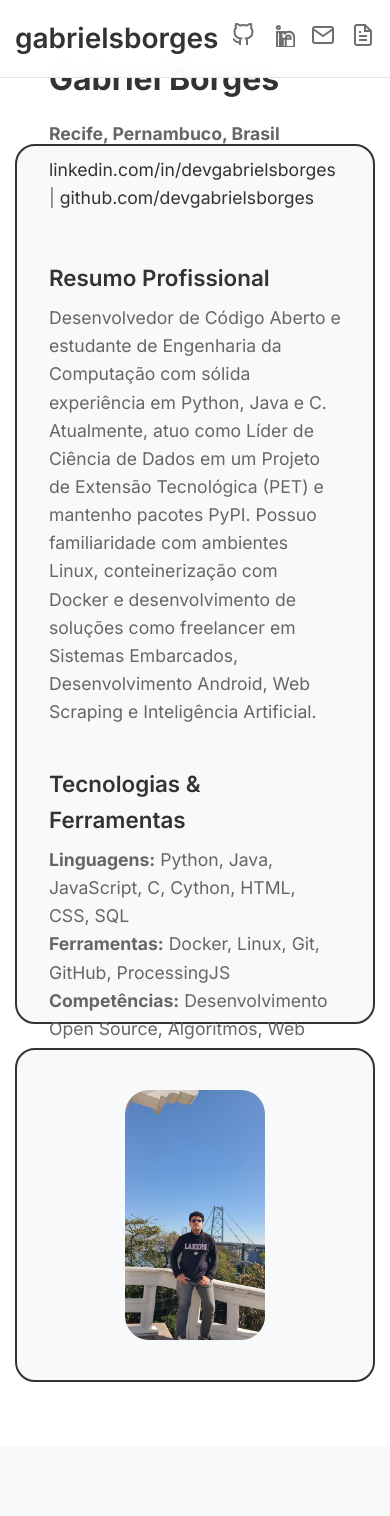
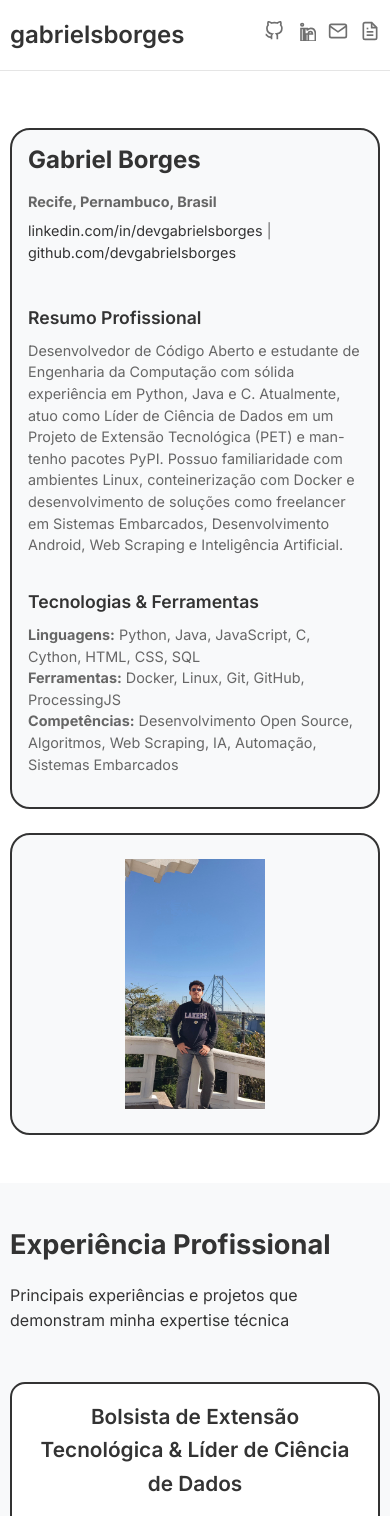
Before and after one commit to devgabrielsborges/devgabrielsborges.github.io, a Vue app: page / in a window 390 px wide. Shown: the top 1516 px of the page. Built offline with nearby package versions, Linux system fonts and the light colour scheme.

Commit message:
fix: update call-to-action text to Portuguese in Home.vue

```diff
--- a/src/style.css
+++ b/src/style.css
@@ -9,12 +9,15 @@ body {
   line-height: 1.6;
   color: #333;
   background-color: #ffffff;
+  overflow-x: hidden;
 }
 
 .container {
   max-width: 1200px;
   margin: 0 auto;
   padding: 0 20px;
+  width: 100%;
+  box-sizing: border-box;
 }
 
 /* Header Styles */
@@ -34,6 +37,8 @@ body {
   display: flex;
   justify-content: space-between;
   align-items: center;
+  flex-wrap: wrap;
+  gap: 1rem;
 }
 
 .logo {
@@ -80,7 +85,10 @@ body {
   display: grid;
   grid-template-columns: 1fr 1fr;
   gap: 2rem;
-  align-items: center;
+  align-items: stretch;
+  width: 100%;
+  max-width: 100%;
+  overflow: hidden;
 }
 
 .bio-card, .hero-card {
@@ -92,6 +100,13 @@ body {
   display: flex;
   flex-direction: column;
   justify-content: center;
+  word-wrap: break-word;
+  overflow-wrap: break-word;
+  hyphens: auto;
+  width: 100%;
+  max-width: 100%;
+  min-width: 0;
+  overflow: hidden;
 }
 
 .bio-card {
@@ -109,7 +124,11 @@ body {
   text-align: center;
 }
 
-.bio-card:hover, .hero-card:hover {
+.bio-card:hover {
+  box-shadow: 0 10px 30px rgba(0, 0, 0, 0.1);
+}
+
+.hero-card:hover {
   transform: translateY(-5px);
   box-shadow: 0 10px 30px rgba(0, 0, 0, 0.1);
 }
@@ -132,6 +151,9 @@ body {
   color: #666;
   line-height: 1.6;
   margin-bottom: 1rem;
+  word-wrap: break-word;
+  overflow-wrap: break-word;
+  hyphens: auto;
 }
 
 .location {
@@ -206,6 +228,13 @@ body {
   padding: 2rem;
   text-align: center;
   transition: transform 0.3s ease, box-shadow 0.3s ease;
+  word-wrap: break-word;
+  overflow-wrap: break-word;
+  hyphens: auto;
+  width: 100%;
+  max-width: 100%;
+  min-width: 0;
+  overflow: hidden;
 }
 
 .project-card:hover {
@@ -240,6 +269,8 @@ body {
   border-radius: 20px;
   padding: 2.5rem;
   margin-bottom: 3rem;
+  word-wrap: break-word;
+  overflow-wrap: break-word;
 }
 
 .latest-projects h3 {
@@ -247,6 +278,11 @@ body {
   font-weight: 600;
   margin-bottom: 2rem;
   text-align: center;
+}
+
+.latest-projects p {
+  text-align: left;
+  line-height: 1.6;
 }
 
 /* Featured Projects Section */
@@ -340,6 +376,8 @@ body {
   border-radius: 20px;
   padding: 3rem;
   transition: transform 0.3s ease, box-shadow 0.3s ease;
+  word-wrap: break-word;
+  overflow-wrap: break-word;
 }
 
 .experience-card:hover {
@@ -352,6 +390,11 @@ body {
   font-weight: 700;
   margin-bottom: 1rem;
   text-align: center;
+}
+
+.experience-card p {
+  text-align: left;
+  line-height: 1.6;
 }
 
 /* Contact Section */
@@ -367,6 +410,8 @@ body {
   padding: 3rem;
   text-align: center;
   transition: transform 0.3s ease, box-shadow 0.3s ease;
+  word-wrap: break-word;
+  overflow-wrap: break-word;
 }
 
 .contact-card:hover {
@@ -403,66 +448,298 @@ body {
 }
 
 /* Responsive Design */
-@media (max-width: 768px) {
+@media (max-width: 1024px) {
+  .container {
+    padding: 0 20px;
+    width: 100%;
+    max-width: 100%;
+    overflow-x: hidden;
+  }
+
+  .hero-grid {
+    gap: 1.5rem;
+    width: 100%;
+    max-width: 100%;
+    overflow: hidden;
+  }
+
+  .bio-card, .hero-card {
+    padding: 2.5rem;
+    width: 100%;
+    max-width: 100%;
+    min-width: 0;
+    overflow: hidden;
+    box-sizing: border-box;
+    word-wrap: break-word;
+    overflow-wrap: break-word;
+  }
+
+  .bio-card p, .hero-card p {
+    word-wrap: break-word;
+    overflow-wrap: break-word;
+    hyphens: auto;
+  }
+
+  .projects-grid {
+    grid-template-columns: repeat(auto-fit, minmax(280px, 1fr));
+    gap: 1.25rem;
+    width: 100%;
+  }
+
+  .project-card {
+    width: 100%;
+    max-width: 100%;
+    min-width: 0;
+    overflow: hidden;
+    box-sizing: border-box;
+  }
+}
+
+@media (max-width: 769px) {
+  .container {
+    padding: 0 15px;
+    width: 100%;
+    max-width: 100%;
+    overflow-x: hidden;
+  }
+
   .hero-grid {
     grid-template-columns: 1fr;
     gap: 1.5rem;
+    width: 100%;
+    max-width: 100%;
   }
 
   .hero-section {
-    padding: 2rem 0;
+    padding: 3rem 0;
+    min-height: auto;
+    overflow-x: hidden;
   }
 
   .projects-grid {
     grid-template-columns: 1fr;
+    gap: 1rem;
+    width: 100%;
   }
 
-  .bio-card h2, .hero-card h2, .experience-card h2, .contact-card h2 {
-    font-size: 2rem;
+  .bio-card, .hero-card, .experience-card, .contact-card, .project-card {
+    padding: 1.5rem;
+    width: 100%;
+    max-width: 100%;
+    min-width: 0;
+    overflow: hidden;
+    box-sizing: border-box;
   }
 
-  .hero-section {
-    padding: 4rem 0;
-    min-height: 60vh;
-  }
-
-  .bio-card, .hero-card, .experience-card, .contact-card {
-    padding: 2rem;
-    min-height: 300px;
+  .bio-card {
+    min-height: auto;
+    max-height: none;
   }
 
   .hero-card {
-    padding: 2rem;
-    min-height: 300px;
-    width: 100%;
-    max-width: 100%;
-    margin: 0;
+    min-height: auto;
+    padding: 1rem;
   }
 
   .hero-image {
-    max-height: 250px;
+    height: auto;
+    max-height: 300px;
+    width: 100%;
+    max-width: 100%;
+    object-fit: contain;
   }
 
   .hero-image-container {
     padding: 0.5rem;
+    width: 100%;
+    max-width: 100%;
+    overflow: hidden;
   }
 
-  .container {
-    padding: 0 15px;
+  .bio-card h2, .hero-card h2, .experience-card h2, .contact-card h2 {
+    font-size: 1.8rem;
+    line-height: 1.2;
+    word-wrap: break-word;
+    overflow-wrap: break-word;
+  }
+
+  .bio-card h3 {
+    font-size: 1.2rem;
+    margin: 1rem 0 0.5rem 0;
+    word-wrap: break-word;
+    overflow-wrap: break-word;
+  }
+
+  .bio-card p, .hero-card p, .contact-card p {
+    font-size: 1rem;
+    line-height: 1.5;
+    word-wrap: break-word;
+    overflow-wrap: break-word;
+    hyphens: auto;
+  }
+
+  .projects-header h2 {
+    font-size: 2rem;
+    word-wrap: break-word;
+    overflow-wrap: break-word;
   }
 
   .project-header {
     flex-direction: column;
     align-items: flex-start;
     gap: 0.5rem;
+    margin-bottom: 0.75rem;
+    width: 100%;
+  }
+
+  .project-header h3 {
+    font-size: 1.1rem;
+    line-height: 1.3;
+    word-wrap: break-word;
+    overflow-wrap: break-word;
+    width: 100%;
   }
 
   .project-links {
     align-self: flex-end;
+    margin-top: -2rem;
+    flex-shrink: 0;
+  }
+
+  .project-description {
+    font-size: 0.9rem;
+    margin-bottom: 1rem;
+    word-wrap: break-word;
+    overflow-wrap: break-word;
+    hyphens: auto;
   }
 
   .tech-tag {
     font-size: 0.75rem;
     padding: 0.2rem 0.6rem;
+    flex-shrink: 0;
+  }
+
+  .project-tech {
+    display: flex;
+    flex-wrap: wrap;
+    gap: 0.5rem;
+    width: 100%;
+  }
+
+  .latest-projects {
+    padding: 1.5rem;
+    text-align: left;
+    width: 100%;
+    max-width: 100%;
+    box-sizing: border-box;
+  }
+
+  .latest-projects h3 {
+    font-size: 1.5rem;
+    text-align: center;
+    word-wrap: break-word;
+    overflow-wrap: break-word;
+  }
+
+  .latest-projects p {
+    word-wrap: break-word;
+    overflow-wrap: break-word;
+    hyphens: auto;
+  }
+
+  .projects-section, .featured-projects-section, .experience-section, .contact-section {
+    padding: 2.5rem 0;
+    overflow-x: hidden;
   }
 }
+
+@media (max-width: 480px) {
+  .container {
+    padding: 0 10px;
+    width: 100%;
+    max-width: 100%;
+    overflow-x: hidden;
+  }
+
+  .bio-card, .hero-card, .experience-card, .contact-card, .project-card {
+    padding: 1rem;
+    width: 100%;
+    max-width: 100%;
+    min-width: 0;
+    box-sizing: border-box;
+  }
+
+  .latest-projects {
+    padding: 1rem;
+    width: 100%;
+    max-width: 100%;
+    box-sizing: border-box;
+  }
+
+  .bio-card h2, .hero-card h2, .experience-card h2, .contact-card h2 {
+    font-size: 1.5rem;
+    word-wrap: break-word;
+    overflow-wrap: break-word;
+  }
+
+  .bio-card h3 {
+    font-size: 1.1rem;
+    word-wrap: break-word;
+    overflow-wrap: break-word;
+  }
+
+  .bio-card p, .hero-card p, .contact-card p, .project-description {
+    font-size: 0.9rem;
+    word-wrap: break-word;
+    overflow-wrap: break-word;
+    hyphens: auto;
+  }
+
+  .projects-header h2 {
+    font-size: 1.7rem;
+    word-wrap: break-word;
+    overflow-wrap: break-word;
+  }
+
+  .project-header h3 {
+    font-size: 1rem;
+    word-wrap: break-word;
+    overflow-wrap: break-word;
+    width: 100%;
+  }
+
+  .hero-image {
+    max-height: 250px;
+    width: 100%;
+    max-width: 100%;
+  }
+
+  .nav-icons {
+    gap: 0.75rem;
+    flex-shrink: 0;
+  }
+
+  .nav-icon {
+    width: 20px;
+    height: 20px;
+  }
+
+  .logo {
+    font-size: 1.5rem;
+    word-wrap: break-word;
+    overflow-wrap: break-word;
+  }
+
+  .tech-tag {
+    font-size: 0.7rem;
+    padding: 0.15rem 0.5rem;
+    flex-shrink: 0;
+  }
+
+  .header-content {
+    flex-wrap: nowrap;
+    justify-content: space-between;
+    width: 100%;
+  }
+}
--- a/src/views/Home.vue
+++ b/src/views/Home.vue
@@ -347,7 +347,7 @@
               projetos de freelance e desafios tecnológicos.
             </p>
             <a href="mailto:gabriel.sborges@upe.br" class="cta-button"
-              >Get In Touch</a
+              >Entre em Contato</a
             >
           </div>
         </div>
```
